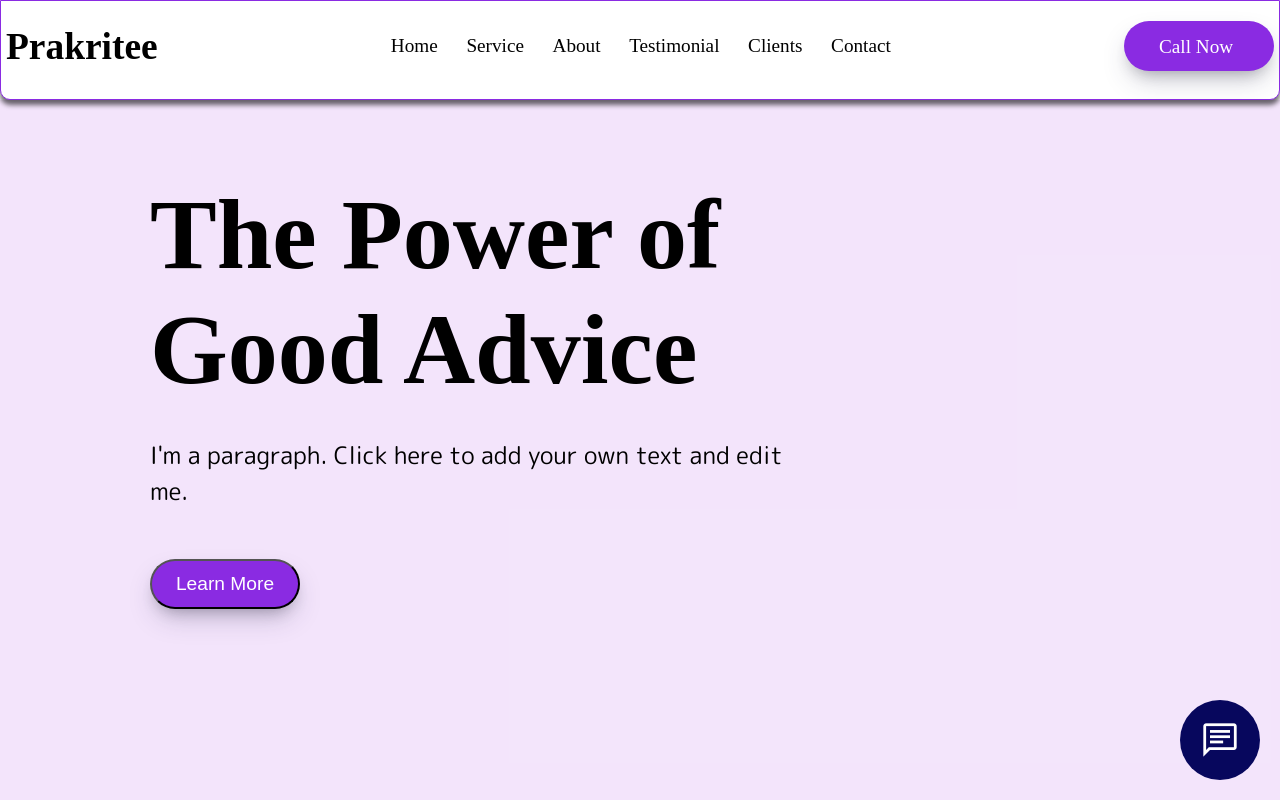
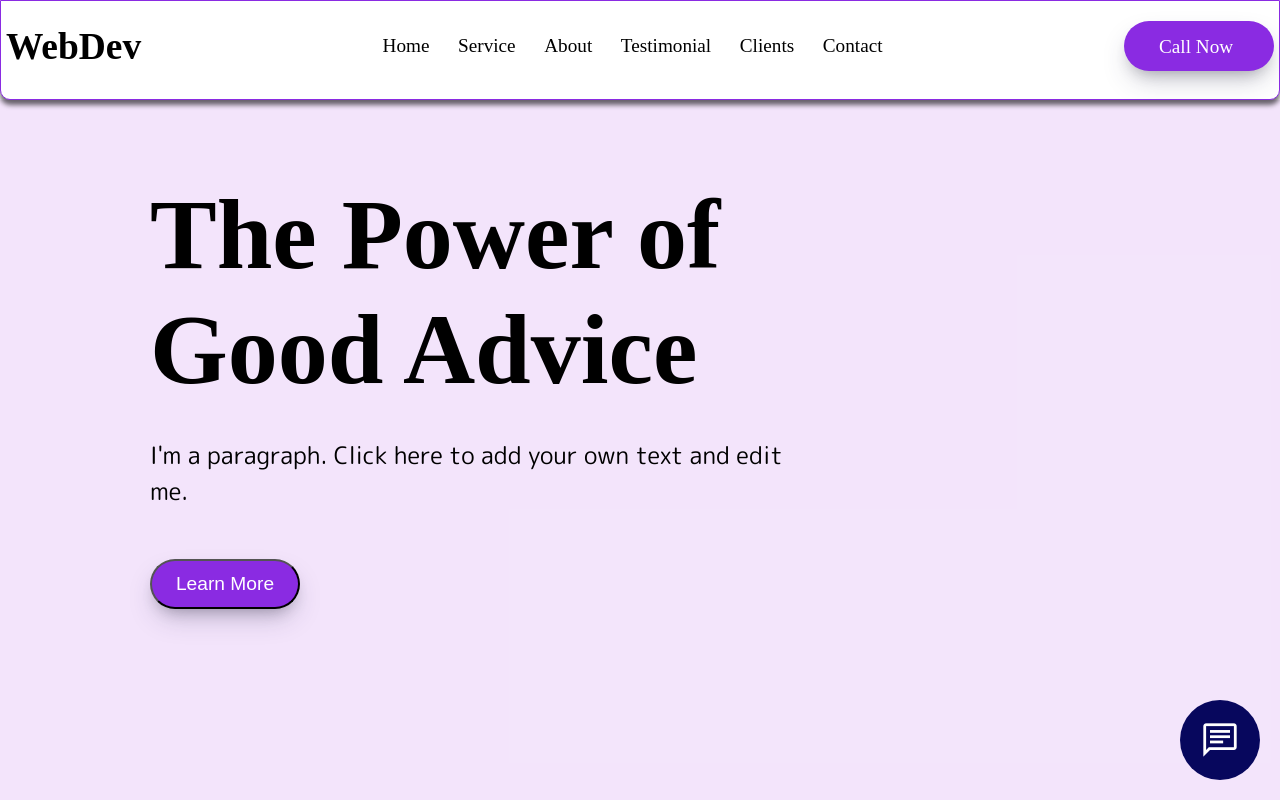
Before and after one commit to surajthakur2004/Clone_website, a plain HTML site: page index.html in a window 1280 px wide. Shown: the top 800 px of the page. Drawn offline with nearby package versions, Linux system fonts and the light colour scheme; a web font is replaced by a local one.

Commit message:
Update index.html

```diff
--- a/index.html
+++ b/index.html
@@ -32,7 +32,7 @@
                                                             <!-- nav bar -->
                 <nav>
                     <div class="nav-start">
-                        <h3>Prakritee</h3>
+                        <h3>WebDev</h3>
                     </div>
 
                     <div class="nav-mid">
```
